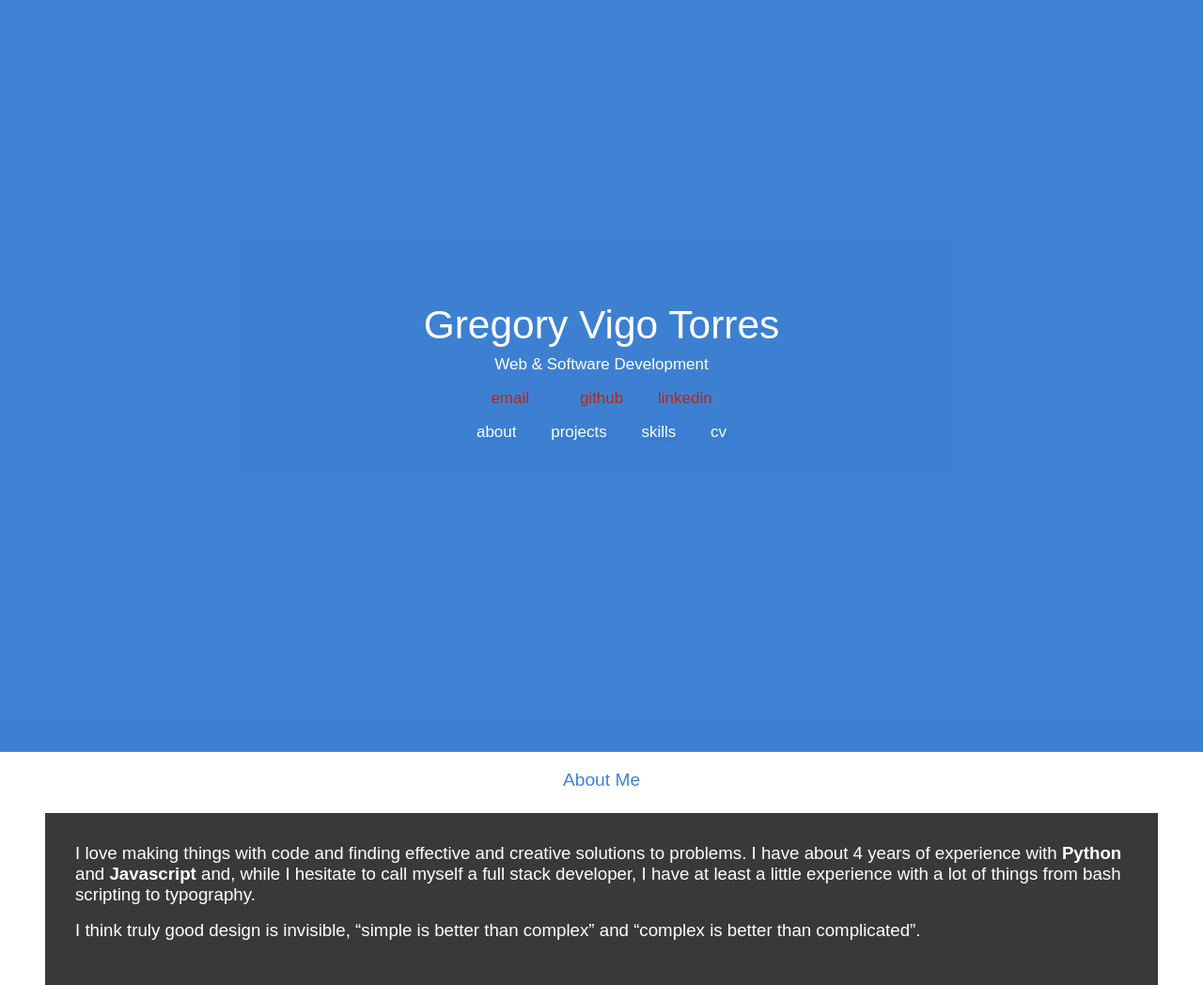
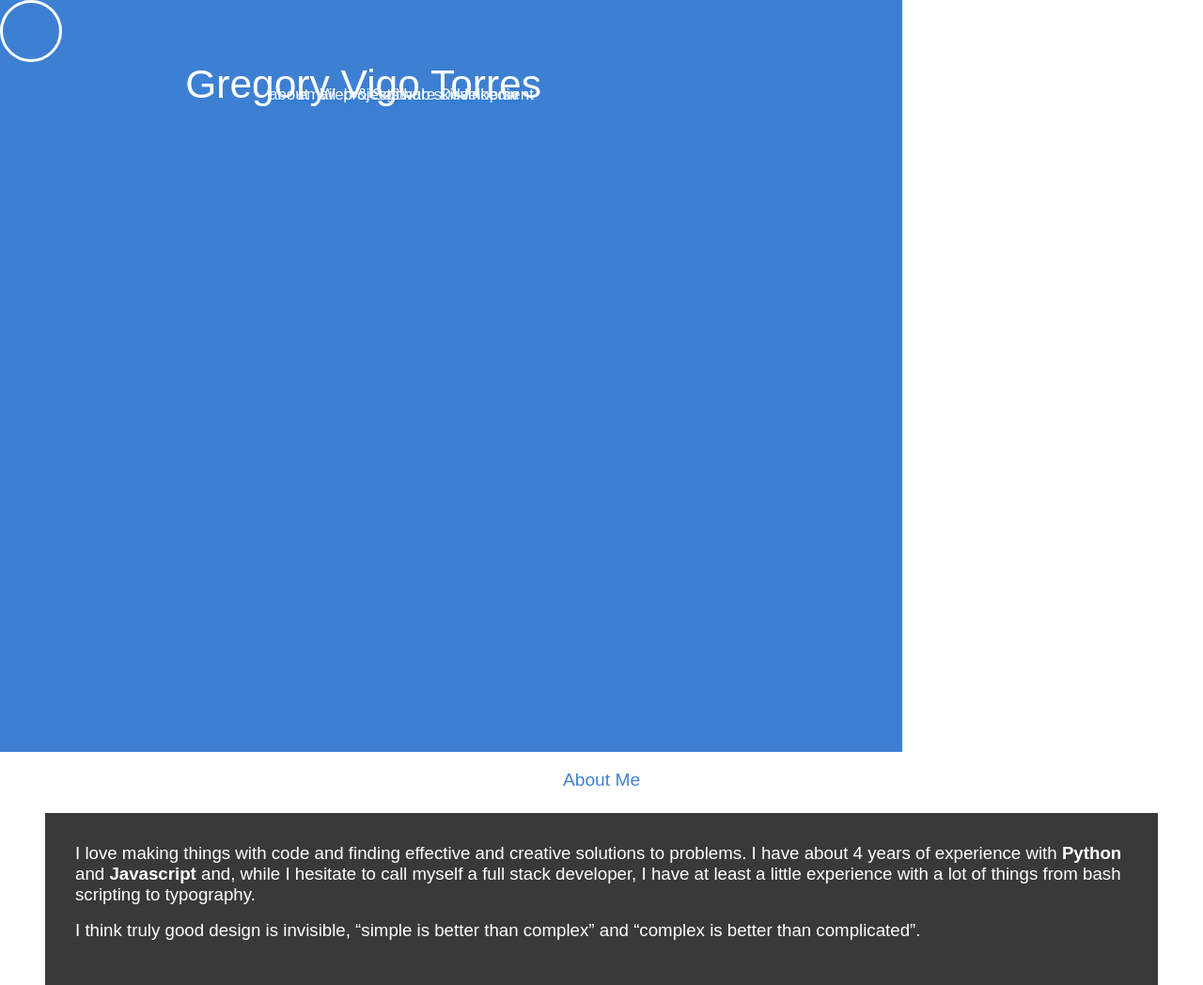
Before and after one commit to GregoryVigoTorres/GregoryVigoTorres.github.io, a Flask app: page / in a window 1280 px wide. Shown: the top 1048 px of the page at 94% size. Run offline with Flask 2, Linux system fonts and the light colour scheme; style sheets or scripts are compiled from the project's sources; parts of the project's set-up code (start-up, migrations or seed data) failed here and were passed over; some web fonts are replaced.

Commit message:
unindent

```diff
--- a/static/css/style.css
+++ b/static/css/style.css
@@ -49,22 +49,33 @@ ul {
   list-style: none; }
 
 #top {
-  display: flex;
-  justify-content: space-around;
-  align-items: center;
-  text-align: center;
-  flex-flow: column wrap;
-  background-color: rgba(41, 115, 206, 0.9);
-  color: #fff;
   height: 100%; }
   #top #contact-links-mobile {
     display: none; }
+  #top #menu-button {
+    border: 3px solid #fff;
+    border-radius: 50%;
+    height: 60px;
+    width: 60px;
+    text-align: center; }
+    #top #menu-button span {
+      padding-top: 8px;
+      font-size: 40px; }
+  #top #top-container {
+    background-color: rgba(41, 115, 206, 0.9);
+    color: #fff;
+    width: 75%;
+    height: 100%; }
   #top header {
     font-family: "BoldSerif", sans-serif;
-    font-size: 2.5em; }
+    font-size: 2.5em;
+    padding-left: 2rem;
+    padding-bottom: 1.5rem;
+    right: 55%;
+    position: absolute; }
   #top p {
-    text-align: center;
-    margin: auto;
+    position: absolute;
+    right: 55%;
     padding: .5rem; }
   #top a {
     margin: 1rem;
--- a/static/css/style.scss
+++ b/static/css/style.scss
@@ -7,10 +7,18 @@
 
 @font-face {
   font-family: "BoldSans";
-    src: url("/static/fonts/Open_Sans/OpenSans-Bold.ttf");
+  src: url("/static/fonts/Open_Sans/OpenSans-ExtraBold.ttf");
   font-style: normal;
   font-weight: bold;
 }
+
+@font-face {
+  font-family: "BoldSerif";
+  src: url("/static/fonts/Merriweather/Merriweather-Black.ttf");
+  font-style: normal;
+  font-weight: bold;
+}
+
 
 $dk-gray: #393939;
 $lt-gray: #DCDBD5;
@@ -22,7 +30,8 @@ $red-link: #BC260F;
 $trans-blue: rgba(0, 111, 231, 0.7);
 $very-trans-blue: rgba(0, 111, 231, 0.3);
 $dk-blue: #0352A7;
-$blue: rgba(0, 90, 206, 0.9);
+// $blue: rgba(0, 90, 206, 0.9);
+$blue: rgba(41, 115, 206, 0.9);
 
 html, body {
   max-height:100vh;
@@ -71,29 +80,51 @@ ul {
 
 #top {
   // flex here to keep container centered vertically
-    display: flex;
-    justify-content: space-around;
-    align-items: center;
-    text-align: center;
-    flex-flow: column wrap;
+  // display: flex;
+  // justify-content: space-around;
+  // align-items: center;
+  // text-align: center;
+  // flex-flow: column wrap;
 
-    color: $blue;
-    text-shadow: 3px 3px 3px rgba(0, 111, 231, 0.3);
+  $left-space: 2rem;
+
   height: 100%;
 
   #contact-links-mobile {
     display: none;
   }
 
+  #menu-button {
+    border: 3px solid #fff;
+    border-radius: 50%;
+    height: 60px;
+    width:60px;
+    text-align: center;
+    span {
+      padding-top: 8px;
+      font-size: 40px;
+    }
+  }
+
+  #top-container {
+    background-color: $blue;
+    color: #fff;
+    width: 75%;
+    height: 100%;
+  }
 
   header {
-        font-family: "BoldSans", sans-serif;
+    font-family: "BoldSerif", sans-serif;
     font-size: 2.5em;
+    padding-left: $left-space;
+    padding-bottom: 1.5rem;
+    right: 55%;
+    position: absolute;
   }
 
   p {
-        text-align: center;
-        margin: auto;
+    position: absolute;
+    right: 55%;
     padding: .5rem;
   }
 
--- a/templates/index.html
+++ b/templates/index.html
@@ -12,13 +12,16 @@
   <body>
     <div id="top">
       <div id="top-container">
+        <div id="menu-button">
+          <span class="octicon octicon-three-bars" id="show-menu"></span>
+        </div>
         <header>Gregory Vigo Torres</header>
         <p>Web &amp; Software Development</p>
         <p id="contact-links">
-            <a class="redlink" href="mailto:gregory@vigo-torr.es">email</a>
-            <a class="redlink" href="https://github.com/GregoryVigoTorres?tab=repositories" target=blank>
+        <a href="mailto:gregory@vigo-torr.es">email</a>
+        <a href="https://github.com/GregoryVigoTorres?tab=repositories" target=blank>
           <span class="octicon octicon-mark-github"></span> github</a>
-            <a class="redlink" href='https://es.linkedin.com/in/gregoryvigotorres' target='blank'>linkedin</a>
+        <a href='https://es.linkedin.com/in/gregoryvigotorres' target='blank'>linkedin</a>
         </p>
         <p id="nav-links">
         <a href="#about-me-anchor">about</a>
```
Lines whose indentation alone changed are shown as unchanged.
